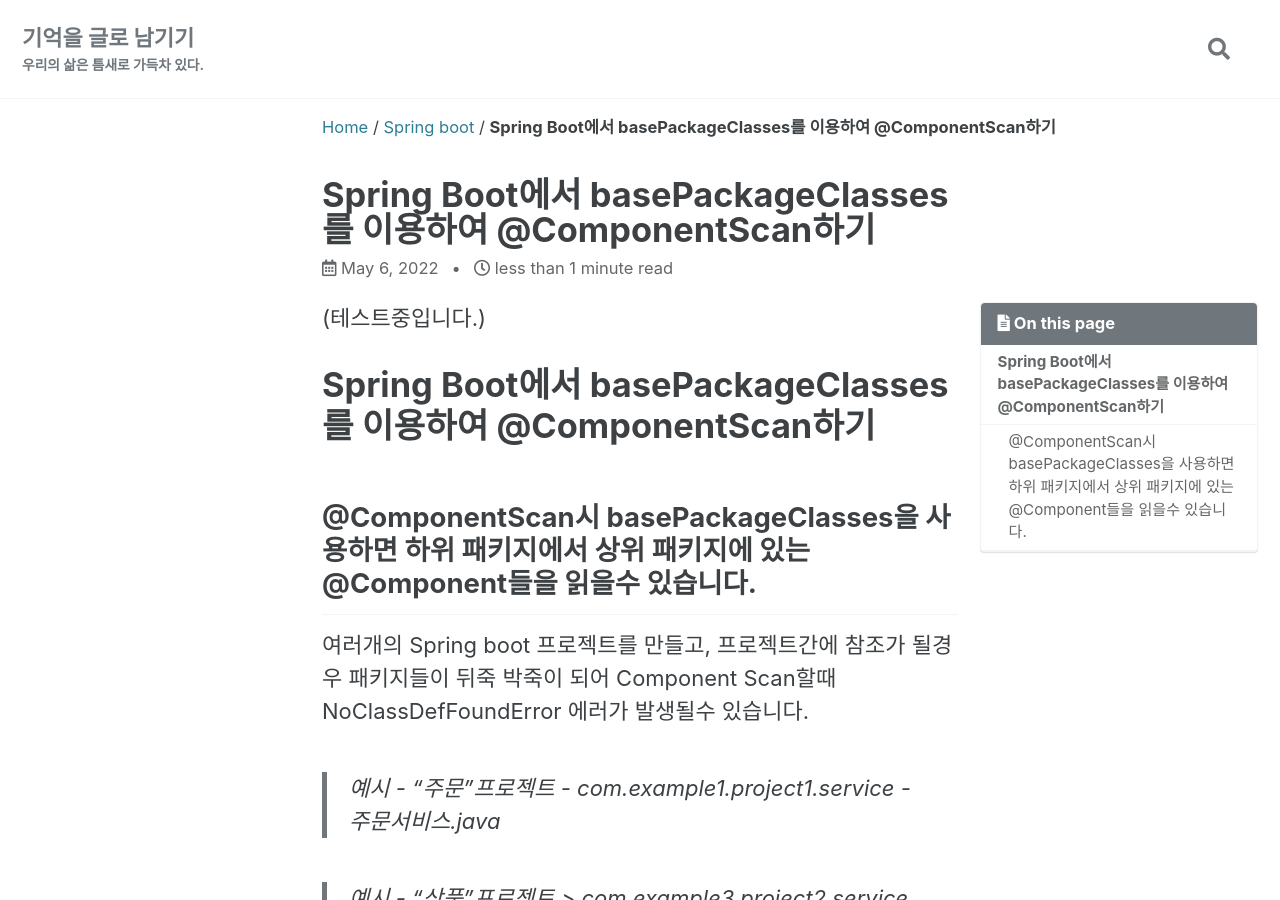
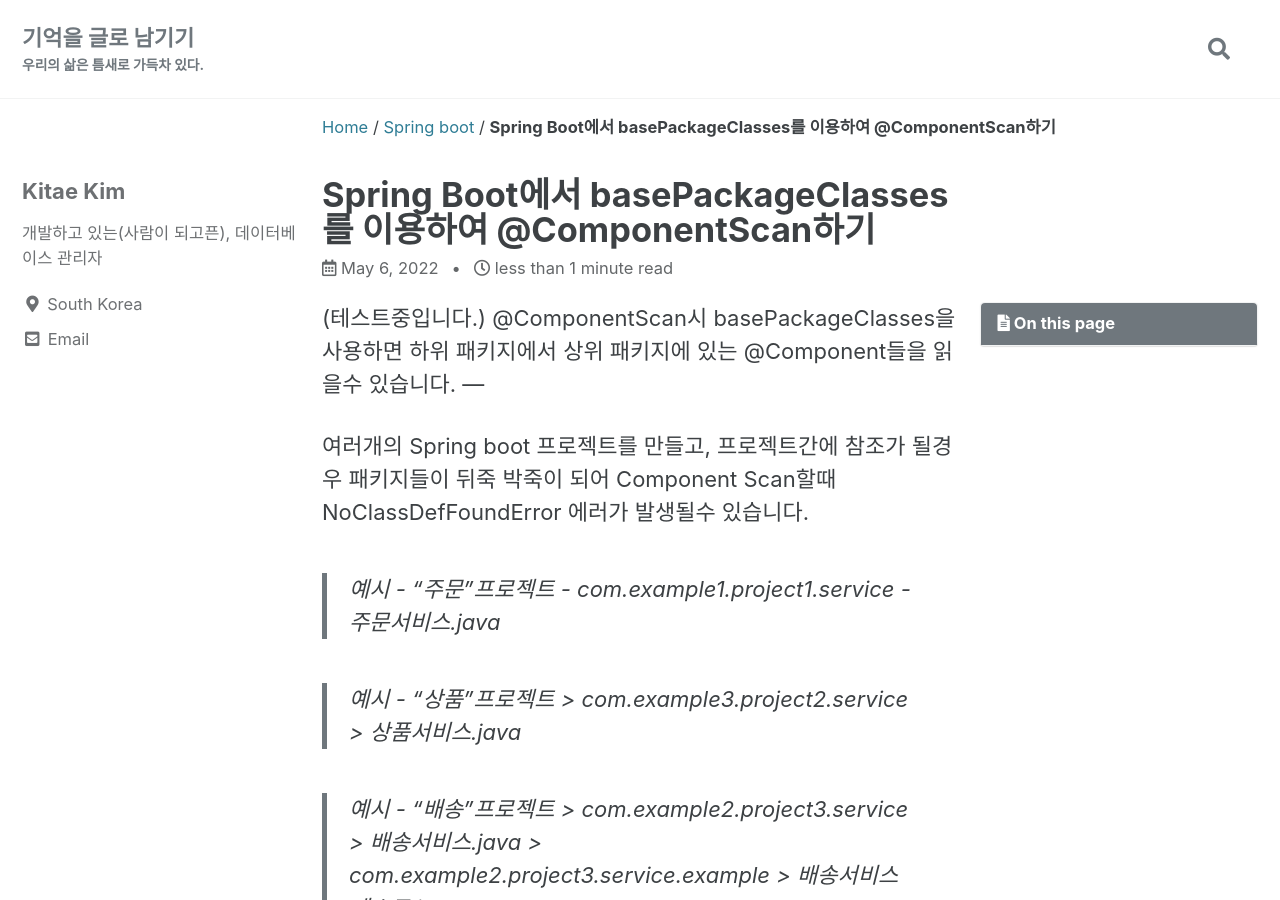
Before and after one commit to kosate/kosate.github.io, a Jekyll site: the page built from _posts/2022-05-06-compent-scan-on-spring-boot.md, in a window 1280 px wide and 900 px high. Built offline with Jekyll 4.4.1, drawn with Linux system fonts in a browser that asks for light colours; cached includes are drawn as plain includes; comment, search, counter and statistics services are not loaded.

Commit message:
update comments

```diff
--- a/_config.yml
+++ b/_config.yml
@@ -32,7 +32,7 @@
 comments:
   provider               : "disqus" #"facebook" # false (default), "disqus", "discourse", "facebook", "staticman", "staticman_v2", "utterances", "giscus", "custom"
   disqus:
-    shortname            : "kosate-github-io.disqus.com" # https://help.disqus.com/customer/portal/articles/466208-what-s-a-shortname-
+    shortname            : "kosate-github-io" # https://help.disqus.com/customer/portal/articles/466208-what-s-a-shortname-
   discourse:
     server               : # https://meta.discourse.org/t/embedding-discourse-comments-via-javascript/31963 , e.g.: meta.discourse.org
   facebook:
--- a/_posts/2022-05-06-compent-scan-on-spring-boot.md
+++ b/_posts/2022-05-06-compent-scan-on-spring-boot.md
@@ -2,20 +2,17 @@
 layout: single
 title: Spring Boot에서 basePackageClasses를 이용하여 @ComponentScan하기
 date: 2022-05-06 22:01
-category: Spring-boot
-author: kosate@gmail.com
-tags: ['spring-boot','component-scan']
+category:
+    - Spring-boot
+tags:
+    - spring-boot
+    - component-scan
 summary: '@ComponentScan시 basePackageClasses을 사용하면 하위 패키지에서 상위 패키지에 있는 @Component들을 읽을수 있습니다.'
-toc : true
+toc: true
 comments: true
 ---
 
 (테스트중입니다.)
-
-
-Spring Boot에서 basePackageClasses를 이용하여 @ComponentScan하기
-===
-
 @ComponentScan시 basePackageClasses을 사용하면 하위 패키지에서 상위 패키지에 있는 @Component들을 읽을수 있습니다.
 ---
 
```
